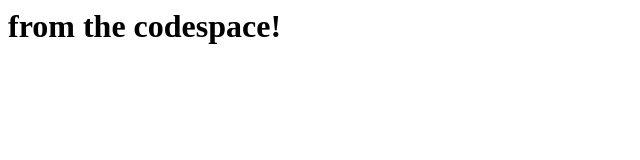
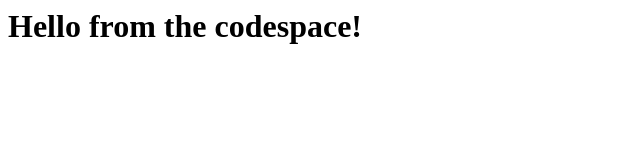
Before and after one commit to TuckWai97/skills-code-with-codespaces, a plain HTML site: page index.html in a window 1280 px wide. Shown: the whole page, without its empty margins (0-640 px from the left). Drawn offline with Linux system fonts and the light colour scheme.

Commit message:
Adding hello from the codespace!

```diff
--- a/index.html
+++ b/index.html
@@ -1,3 +1,3 @@
 <html>
-  <h1> from the codespace!</h1>
+  <h1>Hello from the codespace!</h1>
 </html>
```
